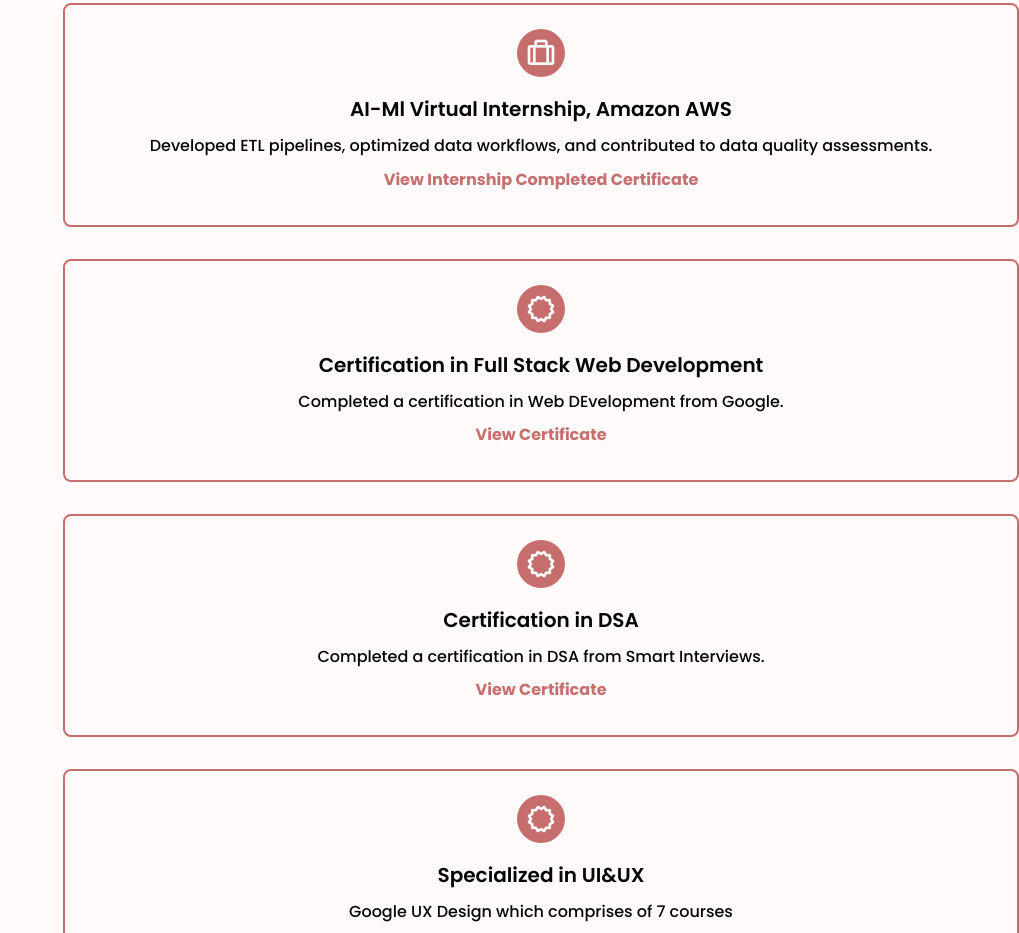
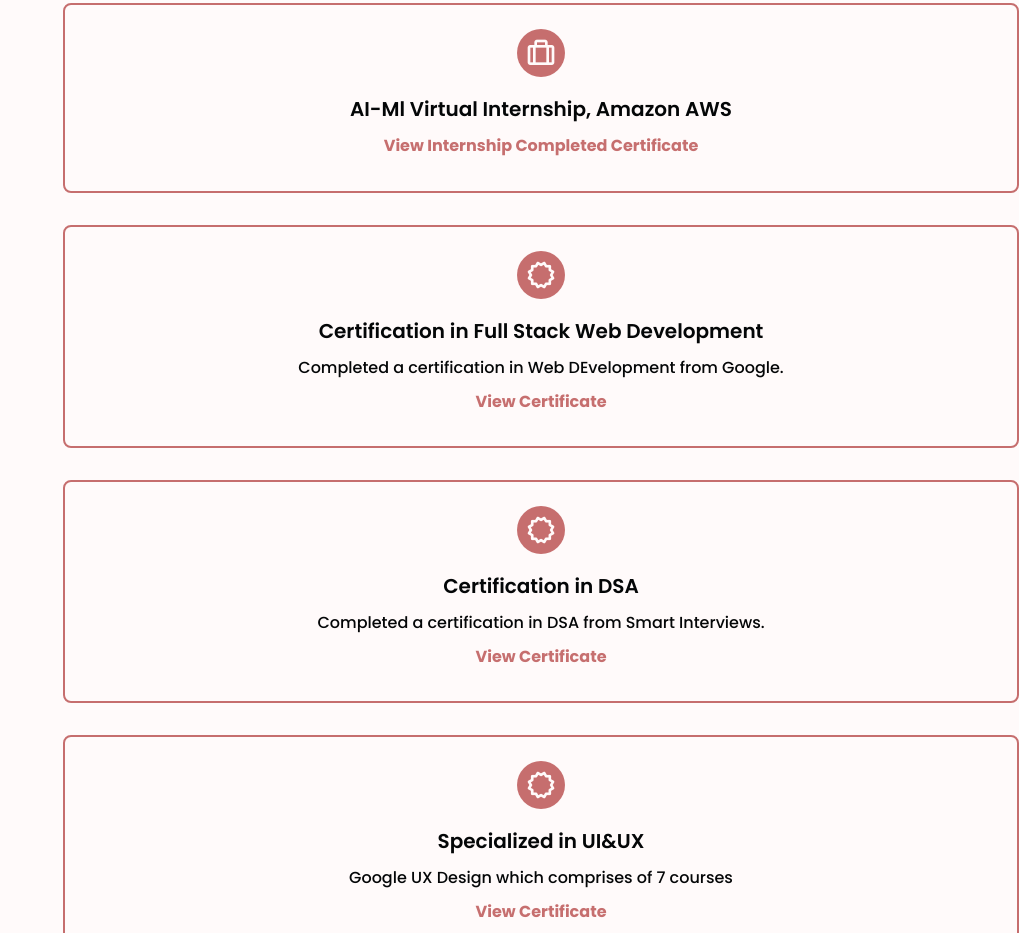
Before and after one commit to vinaykumar11111/portfolio, a plain HTML site: page index.html in a window 1280 px wide. Shown: the part 2610-3543 px from the top of the page, without its empty margins (261-1280 px from the left). Drawn offline with nearby package versions, Linux system fonts and the light colour scheme.

Commit message:
Update index.html

```diff
--- a/index.html
+++ b/index.html
@@ -245,7 +245,7 @@
                         <i class='bx bx-briefcase-alt experience__icon'></i>
                         <h3 class="experience__title">AI-Ml Virtual Internship, Amazon AWS</h3>
                         <p class="experience__description">
-                            Developed ETL pipelines, optimized data workflows, and contributed to data quality assessments.
+
                             <a href="assests/pdf/virt.pdf" target="_blank">View Internship Completed Certificate</a>
                         </p>
                     </div>
```
